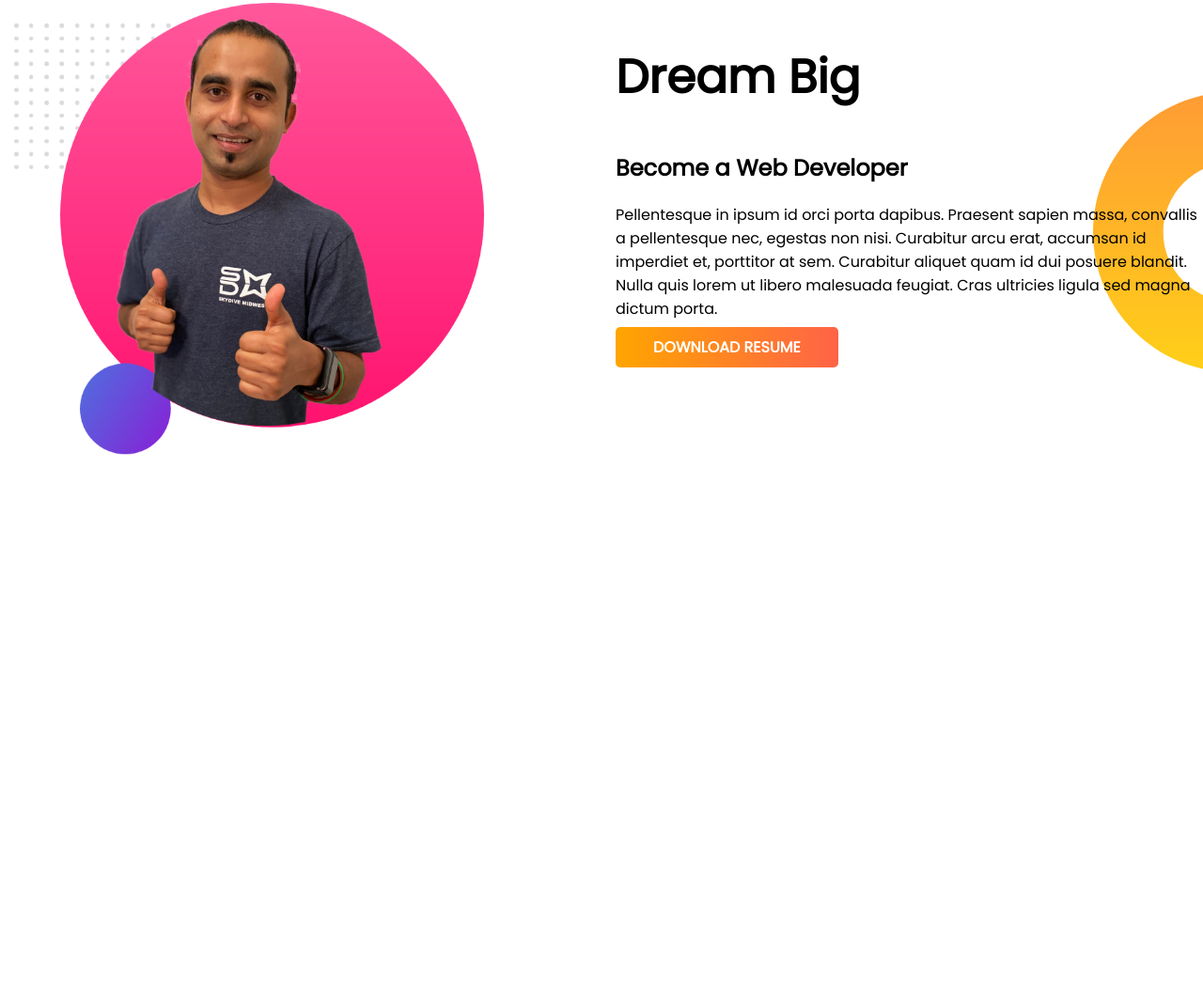
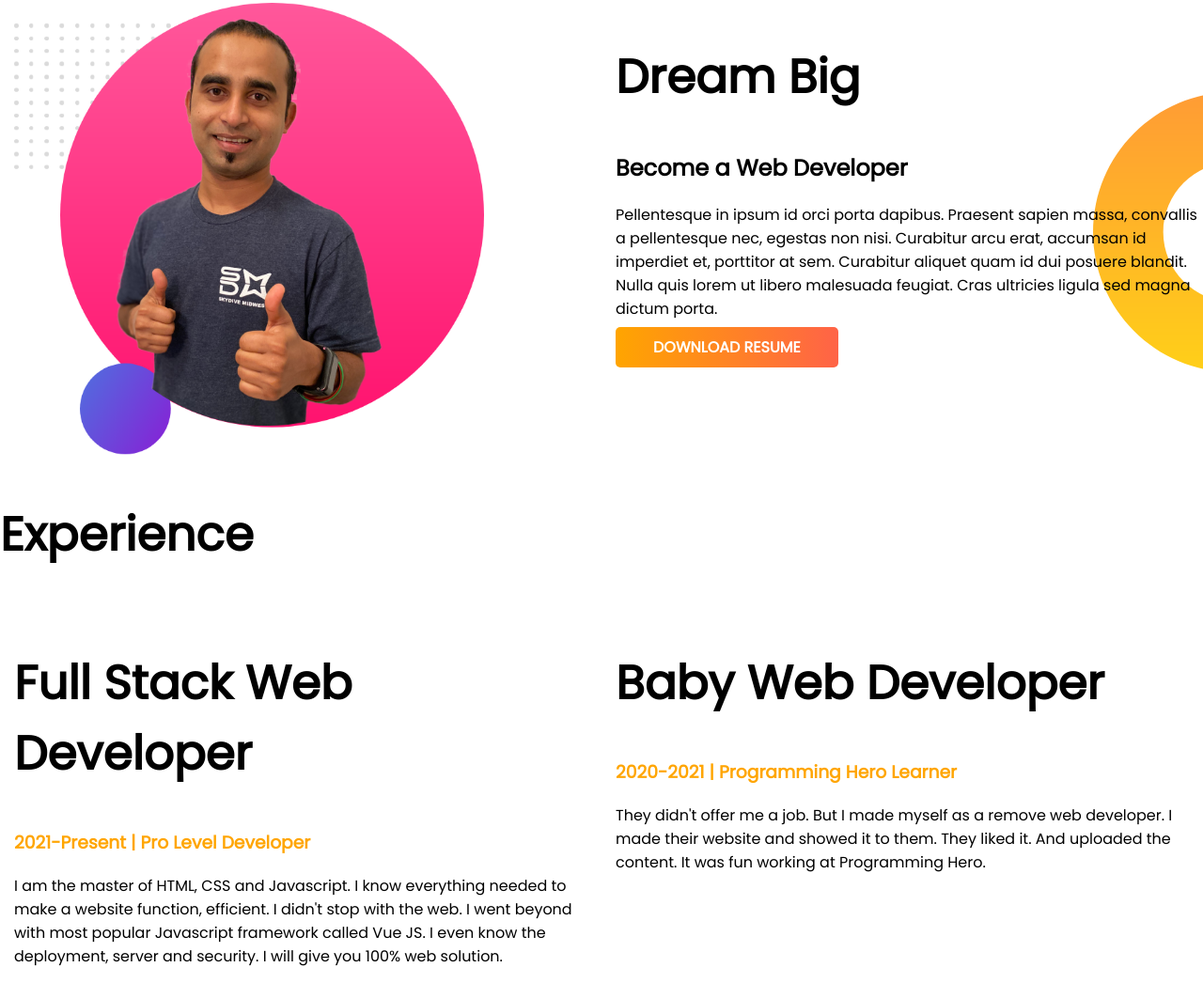
Before and after one commit to fazlarabbi07/fazla_portfolio, a plain HTML site: page index.html in a window 1280 px wide. Shown: the part 500-1546 px from the top of the page at 94% size. Before the commit the page ends 991 px from the top, so only its background shows below. Drawn offline with Linux system fonts and the light colour scheme.

Commit message:
code updated

```diff
--- a/css/style.css
+++ b/css/style.css
@@ -4,16 +4,14 @@ margin: 0;}
 .orange-color {
     color:orange;
 }
-section{
-    display: flex;
 
-}
 h1{
     font-size: 50px;
 }
 .header{
     background-image: url(../images/top-banner.png);
     background-repeat: no-repeat;
+    display: flex;
 
 }
 .half{
@@ -35,5 +33,10 @@ h1{
     background-image: url(../images/dream-bg.png);
     background-repeat: no-repeat;
     background-position: right;
+    display: flex;
 
 }
+.footer-dev{
+    display: flex;
+
+}
--- a/index.html
+++ b/index.html
@@ -45,5 +45,20 @@
       </div>
 
     </section>
+    <section class="footer">
+        <h1>Experience</h1>
+        <div  class="footer-dev">
+          <div class="half">
+            <h1>Full Stack Web Developer</h1>
+            <h3 class="orange-color">2021-Present | Pro Level Developer</h3>
+            <p>I am the master of HTML, CSS and Javascript. I know everything needed to make a website function, efficient. I didn't stop with the web. I went beyond with most popular Javascript framework called Vue JS. I even know the deployment, server and security. I will give you 100% web solution.</p>
+          </div>
+          <div class="half">
+            <h1 >Baby Web Developer</h1>
+            <h3 class="orange-color">2020-2021 | Programming Hero Learner</h3>
+            <p>They didn't offer me a job. But I made myself as a remove web developer. I made their website and showed it to them. They liked it. And uploaded the content. It was fun working at Programming Hero.</p>
+          </div>
+        </div>
+    </section>
   </body>
 </html>
```
